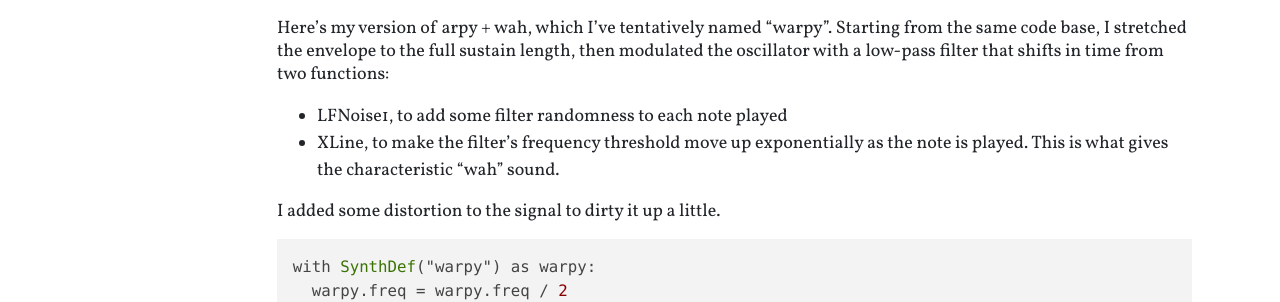
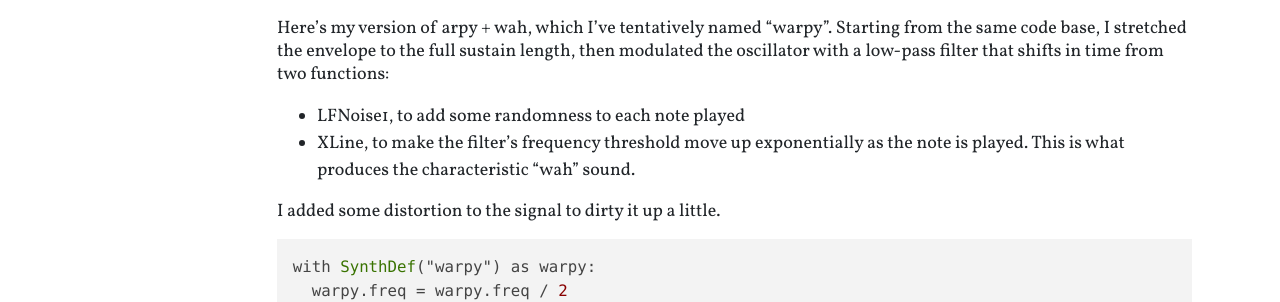
Before and after one commit to reneghosh/reneghosh.github.io, a Jekyll site: the page built from _articles/foxdotwahsynth.md, in a window 1280 px wide. Shown: the part 660-962 px from the top of the page. Built offline with Jekyll 4.4.1, drawn with Linux system fonts in a browser that asks for light colours; nearby versions of some CDN libraries.

Commit message:
changed the wording in the wah synth article

```diff
--- a/_articles/foxdotwahsynth.md
+++ b/_articles/foxdotwahsynth.md
@@ -40,9 +40,9 @@ Here's my version of arpy + wah, which I've tentatively named "warpy".
 Starting from the same code base, I stretched the envelope to the full
 sustain length, then modulated the oscillator with a low-pass filter that
 shifts in time from two functions:
-- LFNoise1, to add some filter randomness to each note played
+- LFNoise1, to add some randomness to each note played
 - XLine, to make the filter's frequency threshold move up exponentially as the note is played.
-This is what gives the characteristic "wah" sound.
+This is what produces the characteristic "wah" sound.
 
 I added some distortion to the signal to dirty it up a little.
 
```
